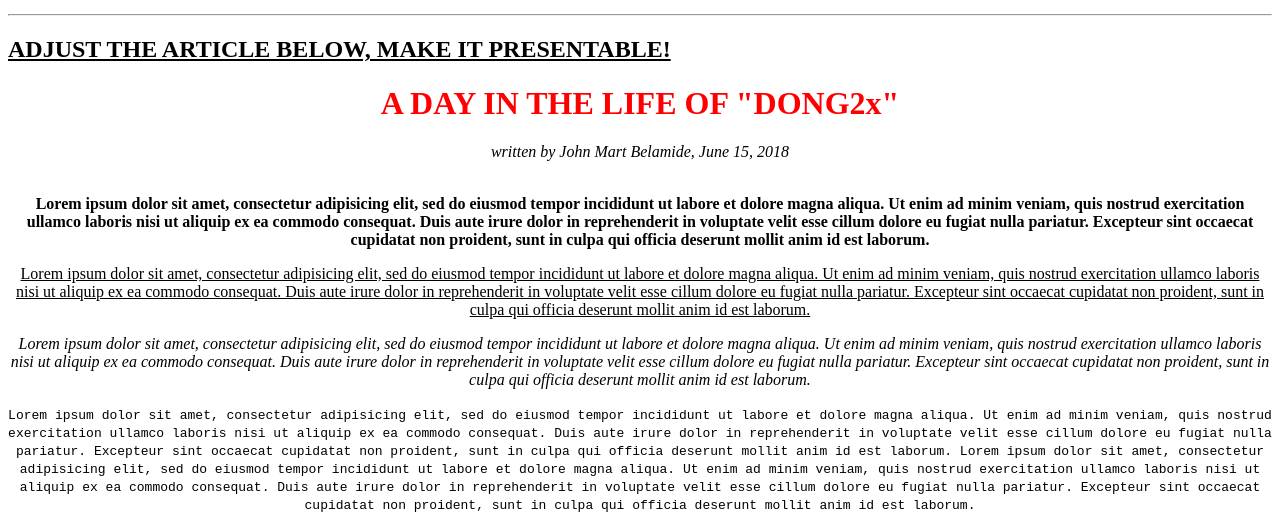
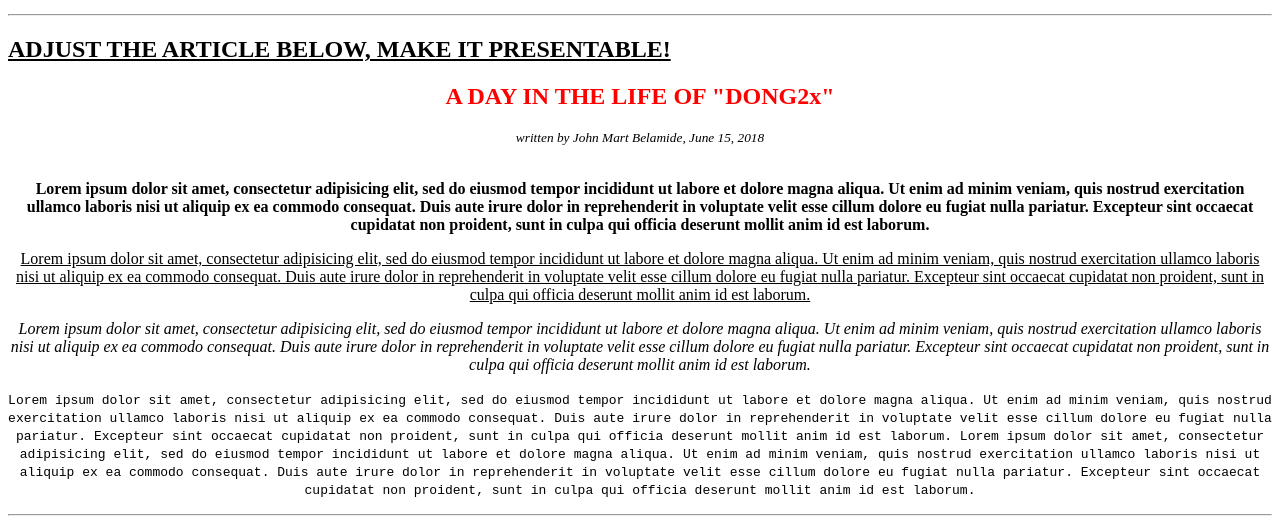
Before and after one commit to maarjiee/FDC_AMAYA_TRAINING, a plain HTML site: page HTML/html_activity1.html in a window 1280 px wide. Shown: the part 1073-1601 px from the top of the page. Drawn offline with Linux system fonts and the light colour scheme.

Commit message:
HTML : update activity 1

```diff
--- a/HTML/html_activity1.html
+++ b/HTML/html_activity1.html
@@ -103,8 +103,11 @@
 						<u>ADJUST THE ARTICLE BELOW, MAKE IT PRESENTABLE!</u>
 					</h2>
 
-					<h1><center><font color="Red"> A DAY IN THE LIFE OF "DONG2x"</font></center> </h1>
-						<center><i> written by John Mart Belamide, June 15, 2018</i></center><br>
+					<section>
+						<article>
+						<h2><center><font color="Red"> A DAY IN THE LIFE OF "DONG2x"</font></center> </h2>
+
+						<small><center><i> written by John Mart Belamide, June 15, 2018</i></center></small><br>
 							<p align="center">
 								<b>Lorem ipsum dolor sit amet, consectetur adipisicing elit, sed do eiusmod
 								tempor incididunt ut labore et dolore magna aliqua. Ut enim ad minim veniam,
@@ -113,6 +116,10 @@
 								cillum dolore eu fugiat nulla pariatur. Excepteur sint occaecat cupidatat non
 								proident, sunt in culpa qui officia deserunt mollit anim id est laborum.</b>
 							</p>
+							</article>
+						</section>
+						<section>
+							<article>
 							<p align="center">
 								<u>Lorem ipsum dolor sit amet, consectetur adipisicing elit, sed do eiusmod
 								tempor incididunt ut labore et dolore magna aliqua. Ut enim ad minim veniam,
@@ -121,6 +128,10 @@
 								cillum dolore eu fugiat nulla pariatur. Excepteur sint occaecat cupidatat non
 								proident, sunt in culpa qui officia deserunt mollit anim id est laborum.</u>
 							</p>
+							</article>
+						</section>
+						<section>
+							<article>
 							<p align="center">
 								<i>Lorem ipsum dolor sit amet, consectetur adipisicing elit, sed do eiusmod
 								tempor incididunt ut labore et dolore magna aliqua. Ut enim ad minim veniam,
@@ -129,6 +140,11 @@
 								cillum dolore eu fugiat nulla pariatur. Excepteur sint occaecat cupidatat non
 								proident, sunt in culpa qui officia deserunt mollit anim id est laborum.</i>
 							</p>
+							</article>
+						</section>
+						<section>
+							<article>
+
 							<p align="center">
 								<code>Lorem ipsum dolor sit amet, consectetur adipisicing elit, sed do eiusmod
 								tempor incididunt ut labore et dolore magna aliqua. Ut enim ad minim veniam,
@@ -142,6 +158,8 @@
 								cillum dolore eu fugiat nulla pariatur. Excepteur sint occaecat cupidatat non
 								proident, sunt in culpa qui officia deserunt mollit anim id est laborum.</code>
 							</p>
+							</article>
+						</section>
 							<hr>
 
 							<i><b><font size="6">This is a testimony, Dong2x is the coolest guy in the world. He is a man amongst men. Lebron James is the best. He is the GOAT</font> .</b></i><br><br>
@@ -152,6 +170,7 @@
 								<img src="http://www.nba.com/warriors/sites/warriors/files/styles/story_main_photo/public/061615_gm6_recap_760.jpg?itok=Rjg6fQJj" width="400" height="300">
 
 								<p><i>Stephen Curry: “The Lord has blessed me with these talents to do something special. But It’s not about me. Winning games, losing games, missing shots, making shots, it doesn’t matter. It’s all about giving glory to God.”</i></p>
+							<aside>
 								<h3>
 									<i>References:</i>
 								</h3>
@@ -161,7 +180,10 @@
 									<li> <a href="https://nativecamp.net/" target="_blank">Nativecamp</a></li>
 									<li><a href="https://pre-macherie.stg.inn.inmgt.com/" <target="_blank">Macherie</a></li>
 								</ul>
+							</aside>
 								<hr>
-								<center><p>&copy; <i>2018 Article. All Rights Reserved.</i></p></center>
+							<footer>
+								<center><p><i>Copyright &copy; 2018 Article. All Rights Reserved.</i></p></center>
+							</footer>
 </body>
 </html>
```
